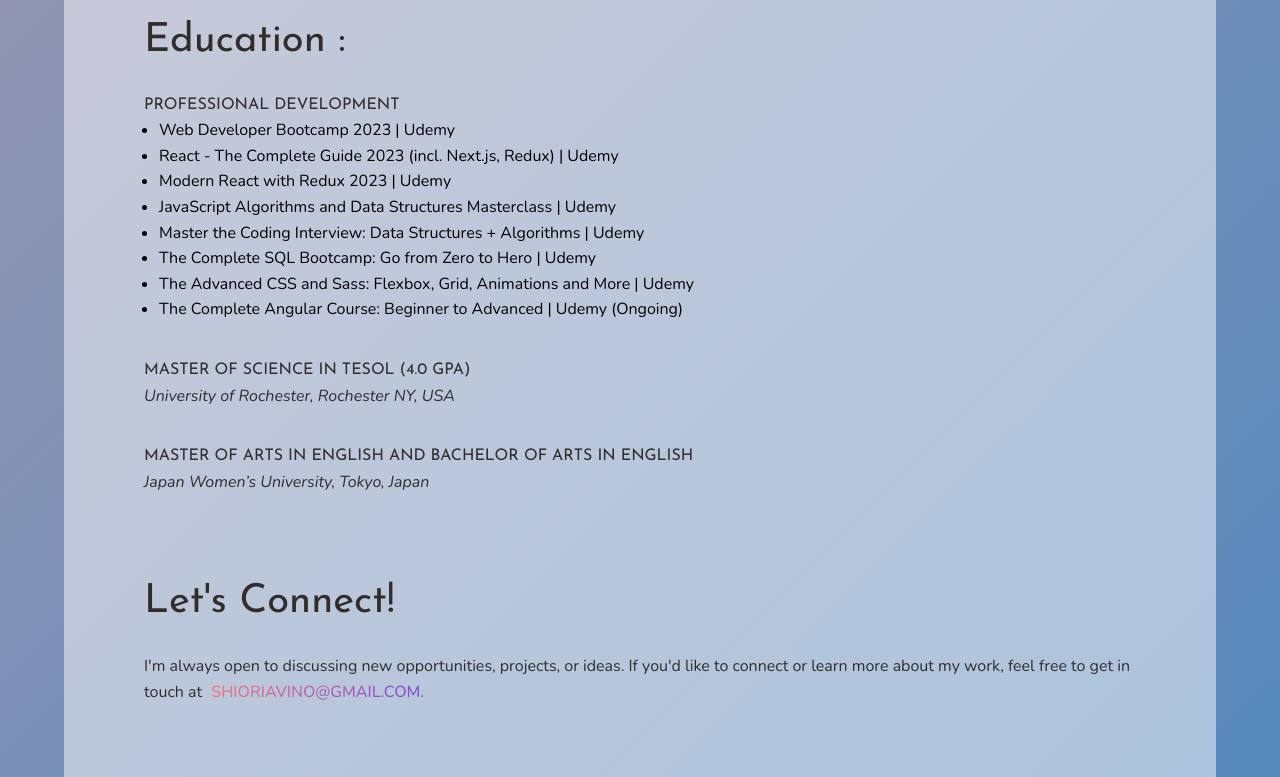
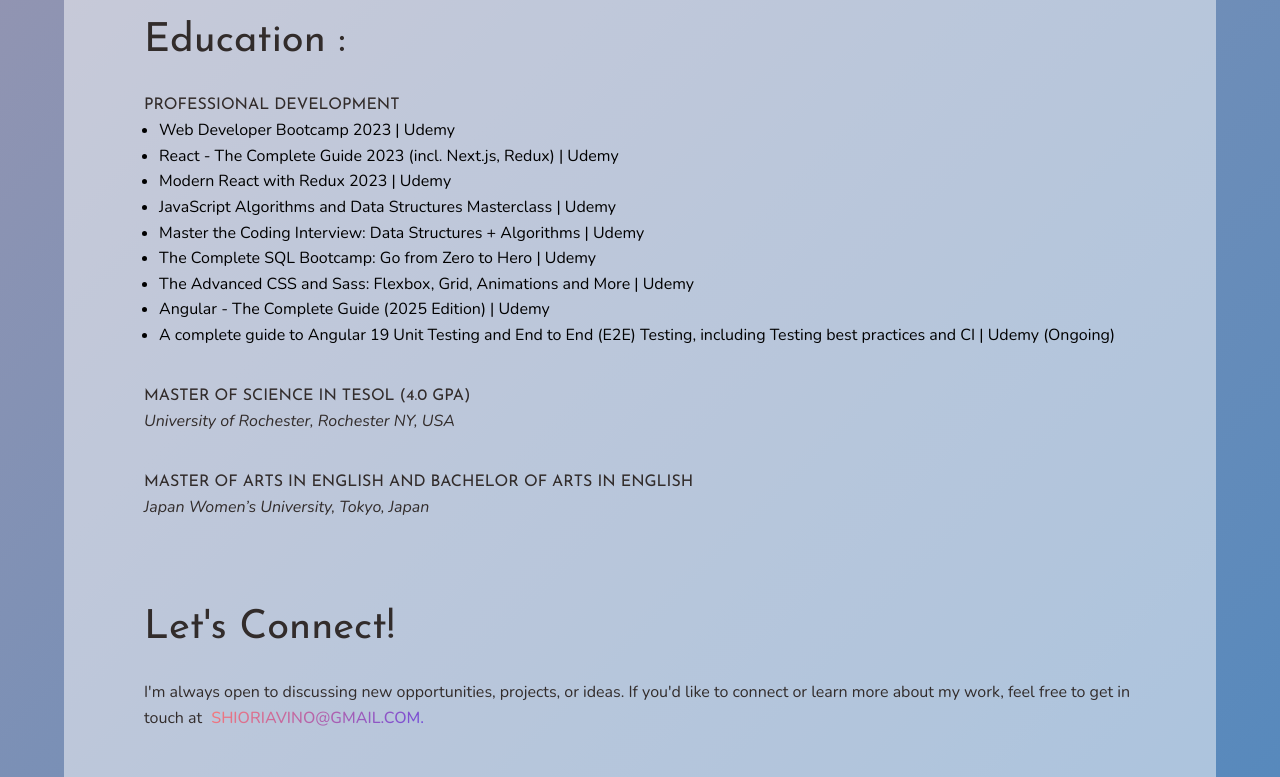
Before and after one commit to CocoTapi/portfolio-nextjs, a Next.js app: page / in a window 1280 px wide. Shown: the part 3923-4700 px from the top of the page. Built offline with nearby package versions, Linux system fonts and the light colour scheme.

Commit message:
edit data

```diff
--- a/components/about/about-page.tsx
+++ b/components/about/about-page.tsx
@@ -46,7 +46,7 @@
           <div className={classes.eduGroup}>
             <p className={classes.eduLabel}>Professional Development</p>
             <ul>
-              {profile.professional_development.map((item: string, index: number) => (
+              {Object.values(profile.professional_development).map((item: string, index: number) => (
                 <li key={item}><a href={media_data[index]} className={classes.courseLink} >{item}</a></li>
               ))}
             </ul>
--- a/data/data.ts
+++ b/data/data.ts
@@ -10,7 +10,8 @@
     3: "https://github.com/CocoTapi/algorithms_and_data_structure",
     4: "https://github.com/CocoTapi/coding_interview_bootcamp",
     6: "https://github.com/CocoTapi/advanced-css-and-sass",
-    7: "https://github.com/CocoTapi/The-Complete-Angular-Course",
+    7: "https://www.udemy.com/course/the-complete-guide-to-angular-2/",
+    8: "https://www.udemy.com/course/angular-testing-course"
 }
 
 export const profile_data: ProfileData = {
@@ -24,16 +25,17 @@
     long_self_introduction4: `Now, as a software engineer, I combine my passion for education with the problem-solving and creative power of coding, continuously striving to create impactful and innovative solutions.`,
     hobbies: `I love spending time with my cat (who is also my coding partner), cooking, baking, and gardening. Recently, I like playing pickle ball too!`,
     skills: ['JavaScript', 'TypeScript', 'React', 'Angular', 'HTML', 'CSS', 'Sass', 'Node.js', 'Node Express', 'PostgreSQL', 'MongoDB', 'PgAdmin', 'Postman', 'AWS', 'Git', 'GitHub', 'Figma', 'English', 'Japanese'],
-    professional_development: [
-        'Web Developer Bootcamp 2023 | Udemy',
-        'React - The Complete Guide 2023 (incl. Next.js, Redux) | Udemy',
-        'Modern React with Redux 2023 | Udemy',
-        'JavaScript Algorithms and Data Structures Masterclass | Udemy',
-        'Master the Coding Interview: Data Structures + Algorithms | Udemy',
-        'The Complete SQL Bootcamp: Go from Zero to Hero | Udemy',
-        'The Advanced CSS and Sass: Flexbox, Grid, Animations and More | Udemy',
-        'The Complete Angular Course: Beginner to Advanced | Udemy (Ongoing)',
-    ],
+    professional_development: {
+        0: 'Web Developer Bootcamp 2023 | Udemy',
+        1: 'React - The Complete Guide 2023 (incl. Next.js, Redux) | Udemy',
+        2: 'Modern React with Redux 2023 | Udemy',
+        3: 'JavaScript Algorithms and Data Structures Masterclass | Udemy',
+        4: 'Master the Coding Interview: Data Structures + Algorithms | Udemy',
+        5: 'The Complete SQL Bootcamp: Go from Zero to Hero | Udemy',
+        6: 'The Advanced CSS and Sass: Flexbox, Grid, Animations and More | Udemy',
+        7: 'Angular - The Complete Guide (2025 Edition) | Udemy',
+        8: 'A complete guide to Angular 19 Unit Testing and End to End (E2E) Testing, including Testing best practices and CI | Udemy (Ongoing)'
+    },
 }
 
 export const projects_data: ProjectsData = {
--- a/util/types.ts
+++ b/util/types.ts
@@ -14,6 +14,10 @@
     [key: number]: string;
 }
 
+interface OnlineCourses {
+    [key: number]: string
+}
+
 export interface ProfileData {
     my_email: string;
     top_page_description: string;
@@ -24,7 +28,7 @@
     long_self_introduction4: string;
     hobbies: string;
     skills: string[];
-    professional_development: string[];
+    professional_development: OnlineCourses;
 }
 
 interface Feature {
```
